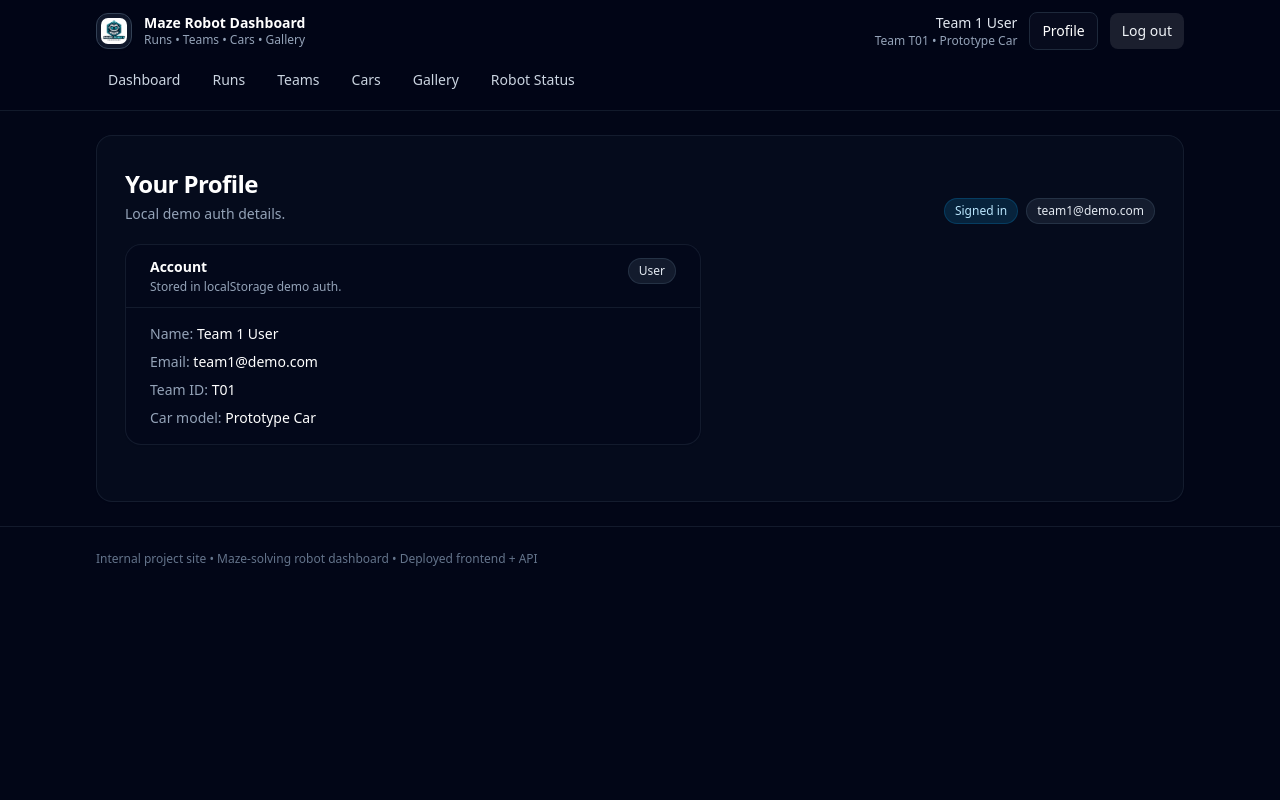
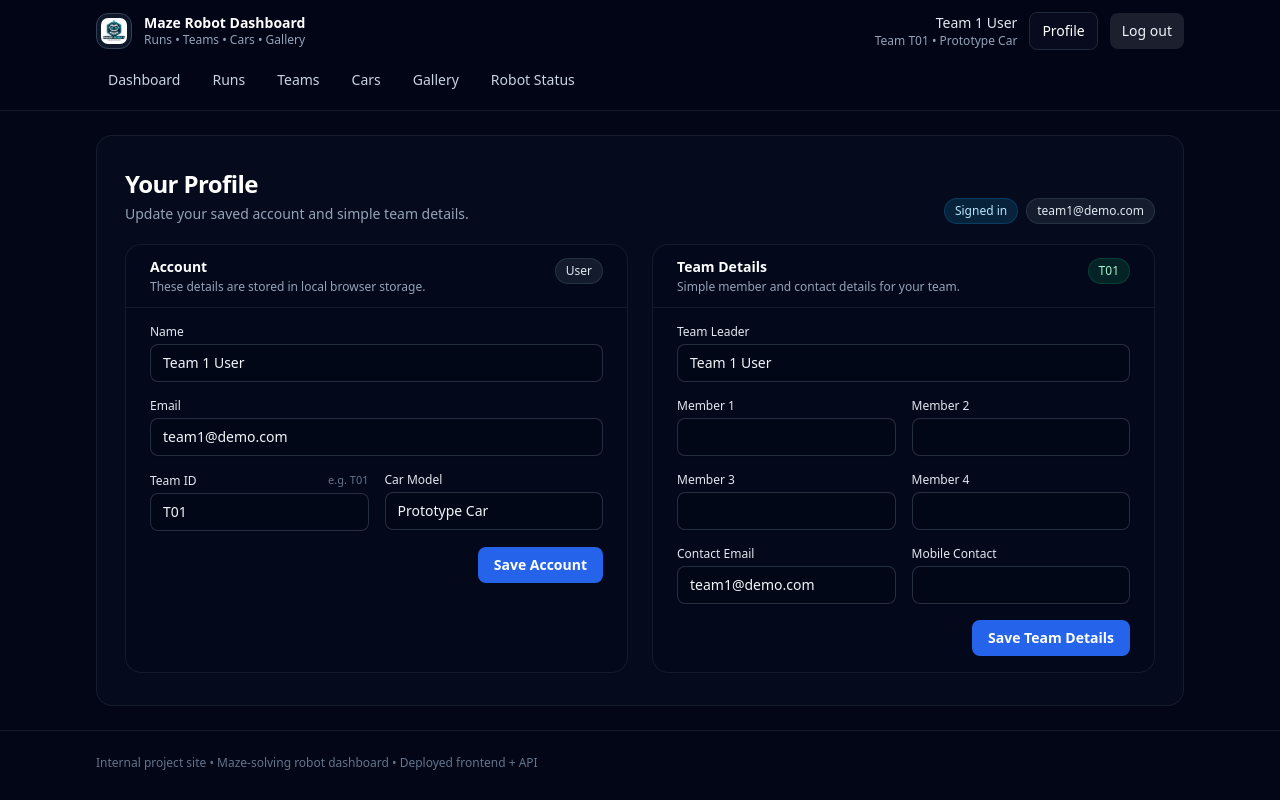
Before and after one commit to Shahzad-03/robot-dashboard, a React (Vite) app: page /signin in a window 1280 px wide. Both pictures are taken after a click on the button "Sign In". Built offline with nearby package versions, Linux system fonts and the light colour scheme; no server answers.

Commit message:
make profile editable and add team member management

```diff
--- a/src/pages/Profile.jsx
+++ b/src/pages/Profile.jsx
@@ -1,9 +1,12 @@
+import { useEffect, useState } from "react";
 import { useAuth } from "../AuthContext.jsx";
 
 function Badge({ children, tone = "slate" }) {
   const toneMap = {
     slate: "bg-slate-800/60 text-slate-200 border-slate-700/60",
     blue: "bg-sky-900/40 text-sky-200 border-sky-800/50",
+    green: "bg-emerald-900/40 text-emerald-200 border-emerald-800/50",
+    amber: "bg-amber-900/40 text-amber-200 border-amber-800/50",
   };
   return (
     <span className={["inline-flex items-center rounded-full border px-2.5 py-1 text-xs font-medium", toneMap[tone] || toneMap.slate].join(" ")}>
@@ -29,15 +32,102 @@ function Card({ title, subtitle, right, children }) {
   );
 }
 
+function Field({ label, children, hint }) {
+  return (
+    <label className="block">
+      <div className="flex items-end justify-between gap-3">
+        <span className="text-xs font-medium text-slate-200">{label}</span>
+        {hint ? <span className="text-[11px] text-slate-500">{hint}</span> : null}
+      </div>
+      <div className="mt-1">{children}</div>
+    </label>
+  );
+}
+
+const inputClass =
+  "w-full rounded-lg border border-slate-700/70 bg-slate-950/50 px-3 py-2 text-sm text-slate-100 " +
+  "placeholder:text-slate-500 shadow-sm outline-none focus:border-slate-500 focus:ring-2 focus:ring-slate-700/40";
+
+function createAccountForm(user) {
+  return {
+    name: user?.name || "",
+    email: user?.email || "",
+    teamId: user?.teamId || "",
+    carModel: user?.carModel || "",
+  };
+}
+
+function createTeamForm(teamProfile, user) {
+  return {
+    teamLeader: teamProfile?.teamLeader || user?.name || "",
+    member1: teamProfile?.member1 || "",
+    member2: teamProfile?.member2 || "",
+    member3: teamProfile?.member3 || "",
+    member4: teamProfile?.member4 || "",
+    emailContact: teamProfile?.emailContact || user?.email || "",
+    mobileContact: teamProfile?.mobileContact || "",
+  };
+}
+
 export default function Profile() {
-  const { user } = useAuth();
+  const { user, updateProfile, getTeamProfile, saveTeamProfile } = useAuth();
+  const teamProfile = getTeamProfile(user?.teamId);
+
+  const [accountForm, setAccountForm] = useState(() => createAccountForm(user));
+  const [teamForm, setTeamForm] = useState(() => createTeamForm(teamProfile, user));
+  const [accountMsg, setAccountMsg] = useState("");
+  const [teamMsg, setTeamMsg] = useState("");
+  const [error, setError] = useState("");
+
+  useEffect(() => {
+    setAccountForm(createAccountForm(user));
+    setTeamForm(createTeamForm(teamProfile, user));
+  }, [user, teamProfile]);
+
+  function handleAccountChange(event) {
+    const { name, value } = event.target;
+    setAccountForm((currentForm) => ({ ...currentForm, [name]: value }));
+  }
+
+  function handleTeamChange(event) {
+    const { name, value } = event.target;
+    setTeamForm((currentForm) => ({ ...currentForm, [name]: value }));
+  }
+
+  function handleAccountSubmit(event) {
+    event.preventDefault();
+    setError("");
+    setAccountMsg("");
+
+    try {
+      updateProfile(accountForm);
+      setAccountMsg("Account details saved.");
+    } catch (saveError) {
+      setError(saveError.message || "Could not save account details.");
+    }
+  }
+
+  function handleTeamSubmit(event) {
+    event.preventDefault();
+    setError("");
+    setTeamMsg("");
+
+    try {
+      saveTeamProfile(accountForm.teamId || user?.teamId, teamForm);
+      setTeamMsg("Team details saved for this browser.");
+    } catch (saveError) {
+      setError(saveError.message || "Could not save team details.");
+    }
+  }
 
   return (
     <section className="px-1 py-2">
       <div className="mb-5 flex flex-col gap-3 md:flex-row md:items-end md:justify-between">
         <div>
           <h1 className="text-2xl font-bold tracking-tight text-white">Your Profile</h1>
-          <p className="mt-1 text-sm text-slate-400">Local demo auth details.</p>
+          <p className="mt-1 text-sm text-slate-400">
+            Update your saved account and simple team details.
+          </p>
         </div>
 
         <div className="flex items-center gap-2">
@@ -46,14 +136,137 @@ export default function Profile() {
         </div>
       </div>
 
-      <div className="mb-6 max-w-xl">
-        <Card title="Account" subtitle="Stored in localStorage demo auth." right={<Badge tone="slate">User</Badge>}>
-          <div className="space-y-2 text-sm text-slate-200">
-            <div><span className="font-medium text-slate-400">Name:</span> <span className="text-white">{user.name}</span></div>
-            <div><span className="font-medium text-slate-400">Email:</span> <span className="text-white">{user.email}</span></div>
-            <div><span className="font-medium text-slate-400">Team ID:</span> <span className="text-white">{user.teamId || "—"}</span></div>
-            <div><span className="font-medium text-slate-400">Car model:</span> <span className="text-white">{user.carModel || "—"}</span></div>
-          </div>
+      {error && (
+        <div className="mb-4 rounded-xl border border-rose-800/50 bg-rose-950/40 p-4 text-sm text-rose-100">
+          {error}
+        </div>
+      )}
+
+      <div className="grid gap-6 lg:grid-cols-2">
+        <Card
+          title="Account"
+          subtitle="These details are stored in local browser storage."
+          right={<Badge tone="slate">User</Badge>}
+        >
+          <form onSubmit={handleAccountSubmit} className="space-y-4">
+            <Field label="Name">
+              <input
+                className={inputClass}
+                name="name"
+                value={accountForm.name}
+                onChange={handleAccountChange}
+                required
+              />
+            </Field>
+
+            <Field label="Email">
+              <input
+                className={inputClass}
+                type="email"
+                name="email"
+                value={accountForm.email}
+                onChange={handleAccountChange}
+                required
+              />
+            </Field>
+
+            <div className="grid gap-4 md:grid-cols-2">
+              <Field label="Team ID" hint="e.g. T01">
+                <input
+                  className={inputClass}
+                  name="teamId"
+                  value={accountForm.teamId}
+                  onChange={handleAccountChange}
+                  required
+                />
+              </Field>
+
+              <Field label="Car Model">
+                <input
+                  className={inputClass}
+                  name="carModel"
+                  value={accountForm.carModel}
+                  onChange={handleAccountChange}
+                  required
+                />
+              </Field>
+            </div>
+
+            {accountMsg && <div className="text-sm text-emerald-300">{accountMsg}</div>}
+
+            <div className="flex justify-end">
+              <button
+                type="submit"
+                className="rounded-lg bg-blue-600 px-4 py-2 text-sm font-semibold text-white transition hover:bg-blue-500"
+              >
+                Save Account
+              </button>
+            </div>
+          </form>
+        </Card>
+
+        <Card
+          title="Team Details"
+          subtitle="Simple member and contact details for your team."
+          right={<Badge tone="green">{accountForm.teamId || "No team ID"}</Badge>}
+        >
+          <form onSubmit={handleTeamSubmit} className="space-y-4">
+            <Field label="Team Leader">
+              <input
+                className={inputClass}
+                name="teamLeader"
+                value={teamForm.teamLeader}
+                onChange={handleTeamChange}
+              />
+            </Field>
+
+            <div className="grid gap-4 md:grid-cols-2">
+              <Field label="Member 1">
+                <input className={inputClass} name="member1" value={teamForm.member1} onChange={handleTeamChange} />
+              </Field>
+              <Field label="Member 2">
+                <input className={inputClass} name="member2" value={teamForm.member2} onChange={handleTeamChange} />
+              </Field>
+              <Field label="Member 3">
+                <input className={inputClass} name="member3" value={teamForm.member3} onChange={handleTeamChange} />
+              </Field>
+              <Field label="Member 4">
+                <input className={inputClass} name="member4" value={teamForm.member4} onChange={handleTeamChange} />
+              </Field>
+            </div>
+
+            <div className="grid gap-4 md:grid-cols-2">
+              <Field label="Contact Email">
+                <input
+                  className={inputClass}
+                  type="email"
+                  name="emailContact"
+                  value={teamForm.emailContact}
+                  onChange={handleTeamChange}
+                />
+              </Field>
+
+              <Field label="Mobile Contact">
+                <input
+                  className={inputClass}
+                  name="mobileContact"
+                  value={teamForm.mobileContact}
+                  onChange={handleTeamChange}
+                />
+              </Field>
+            </div>
+
+            {teamMsg && <div className="text-sm text-emerald-300">{teamMsg}</div>}
+
+            <div className="flex justify-end">
+              <button
+                type="submit"
+                className="rounded-lg bg-blue-600 px-4 py-2 text-sm font-semibold text-white transition hover:bg-blue-500"
+              >
+                Save Team Details
+              </button>
+            </div>
+          </form>
         </Card>
       </div>
     </section>
```
